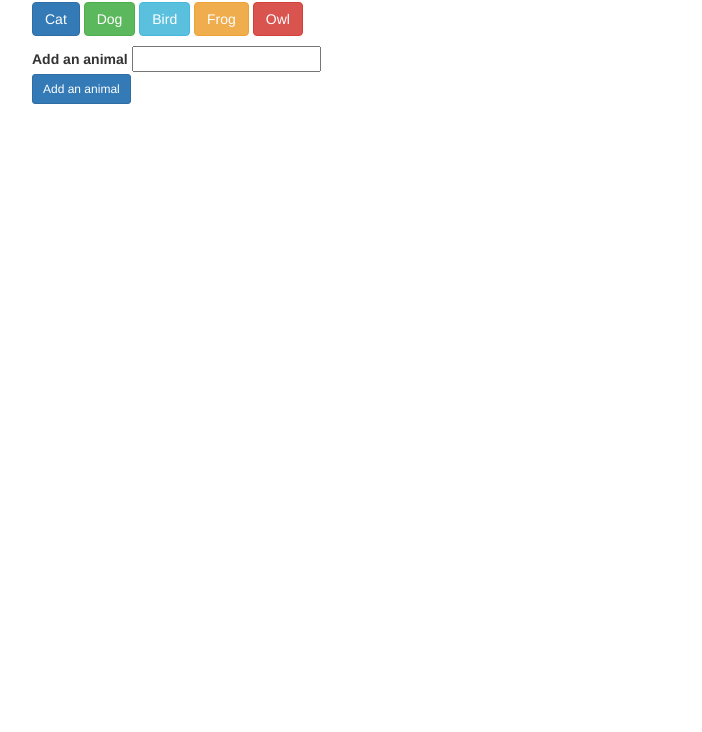
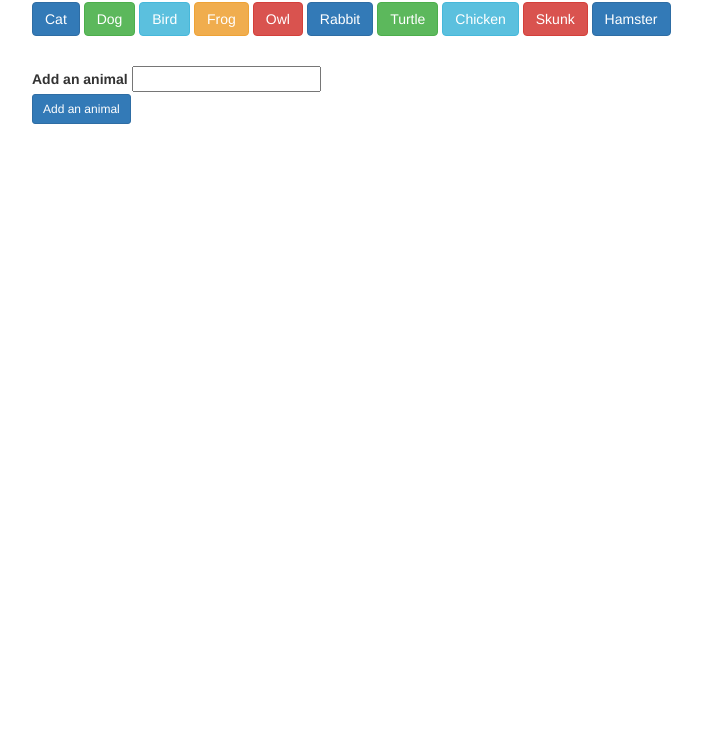
Before and after one commit to llandicho/GifTastic, a plain HTML site: page index.html in a window 1280 px wide. Shown: the part 68-800 px from the top of the page, without its empty margins (38-740 px from the left). Drawn offline with nearby package versions, Linux system fonts and the light colour scheme.

Commit message:
add more buttons

```diff
--- a/index.html
+++ b/index.html
@@ -16,13 +16,19 @@
 	<h1>GifTastic</h1>
 
 <div>
+
   <button data-animal="cat" class="btn btn-primary">Cat</button>
   <button data-animal="dog" class="btn btn-success">Dog</button>
   <button data-animal="bird" class="btn btn-info">Bird</button>
   <button data-animal="frog" class="btn btn-warning">Frog</button>
   <button data-animal="owl" class="btn btn-danger">Owl</button>
+  <button data-animal="rabbit" class="btn btn-primary">Rabbit</button>
+  <button data-animal="turtle" class="btn btn-success">Turtle</button>
+  <button data-animal="chicken" class="btn btn-info">Chicken</button>
+  <button data-animal="skunk" class="btn btn-danger">Skunk</button>
+  <button data-animal="hamster" class="btn btn-primary">Hamster</button>
   </div>
-
+<br >
 <p>
 <form id=“animal-form”>
 <label for=“animal-input>Add an animal</label>
@@ -38,8 +44,6 @@
 
   <script src="https://cdnjs.cloudflare.com/ajax/libs/jquery/3.2.1/jquery.min.js"></script>
   <script type="text/javascript">
-
-
 
     // Adding click event listen listener to all buttons
     $("button").on("click", function() {
```
